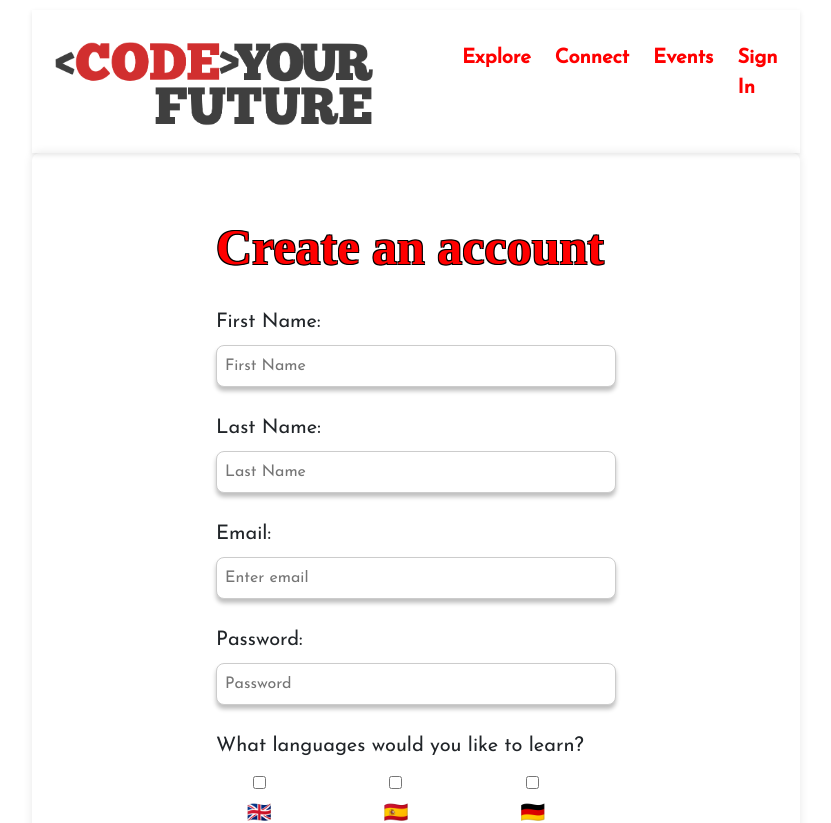
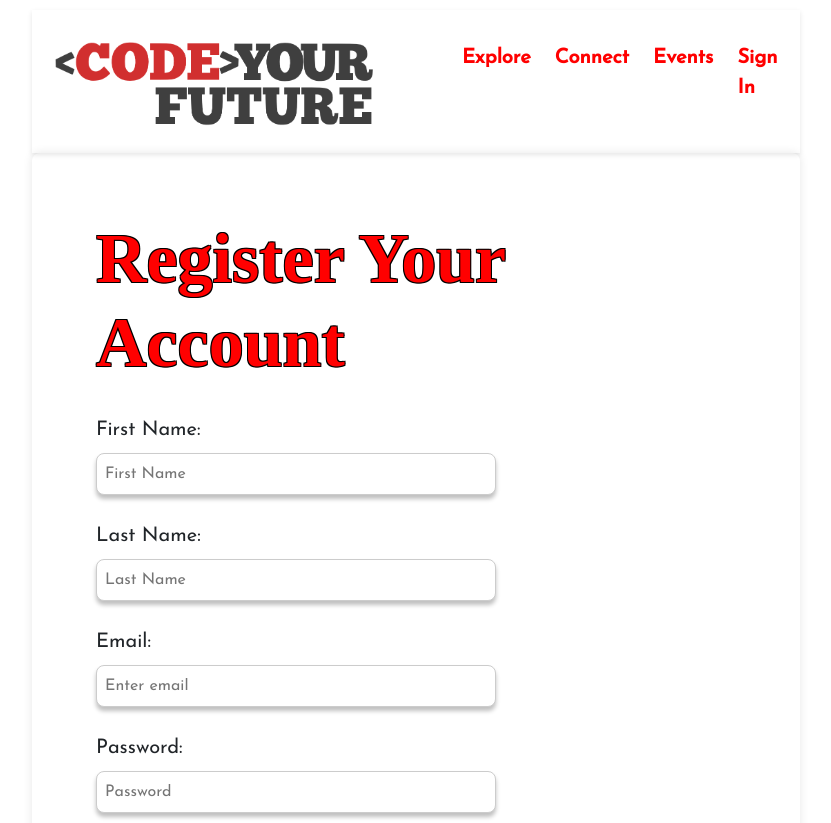
Before and after one commit to drisshmaidi/Debuggers-Final-Project, a React (Create React App) app in the folder client/: page /register in a window 1280 px wide. Shown: the top 823 px of the page, without its empty margins (224-1055 px from the left). Built offline with nearby package versions, Linux system fonts and the light colour scheme.

Commit message:
Updated Register

```diff
--- a/client/src/components/registration/RegistrationForm.css
+++ b/client/src/components/registration/RegistrationForm.css
@@ -65,11 +65,10 @@ label {
 }
 
 .titleRegister {
-	font-size: 50px;
+	    font-size: 70px;
 
 	font-weight: bold;
 	font-family: "primary";
-
 	margin-bottom: 30px;
 	color: red;
 	text-shadow: -1px -1px 0 #000, 1px -1px 0 #000, -1px 1px 0 #000,
@@ -77,6 +76,13 @@ label {
 	justify-content: center;
 	align-items: center;
 }
+
+
+
+
+
+
+
 
 
 
--- a/client/src/components/registration/RegistrationForm.js
+++ b/client/src/components/registration/RegistrationForm.js
@@ -62,7 +62,7 @@ const RegistrationForm = () => {
 				<p className="success-message">You signed up successfully!</p>
 			) : (
 				<div>
-					<h1 className="titleRegister">Create an account</h1>
+					<h1 className="titleRegister">Register Your Account</h1>
 					<form className="registerForm" onSubmit={handleSubmit}>
 						<div style={{ marginBottom: "10px" }}>
 							<label className="form-label" htmlFor="firstName">
--- a/client/src/pages/TutorDetails/TutorDetails.js
+++ b/client/src/pages/TutorDetails/TutorDetails.js
@@ -36,7 +36,7 @@ function EmployeeCard(props) {
 						</li>
 						<li>
 							<a href="#">
-								<i class="fas fa-envelope"></i>
+								<i className="fas fa-envelope"></i>
 							</a>
 						</li>
 					</ul>
```
